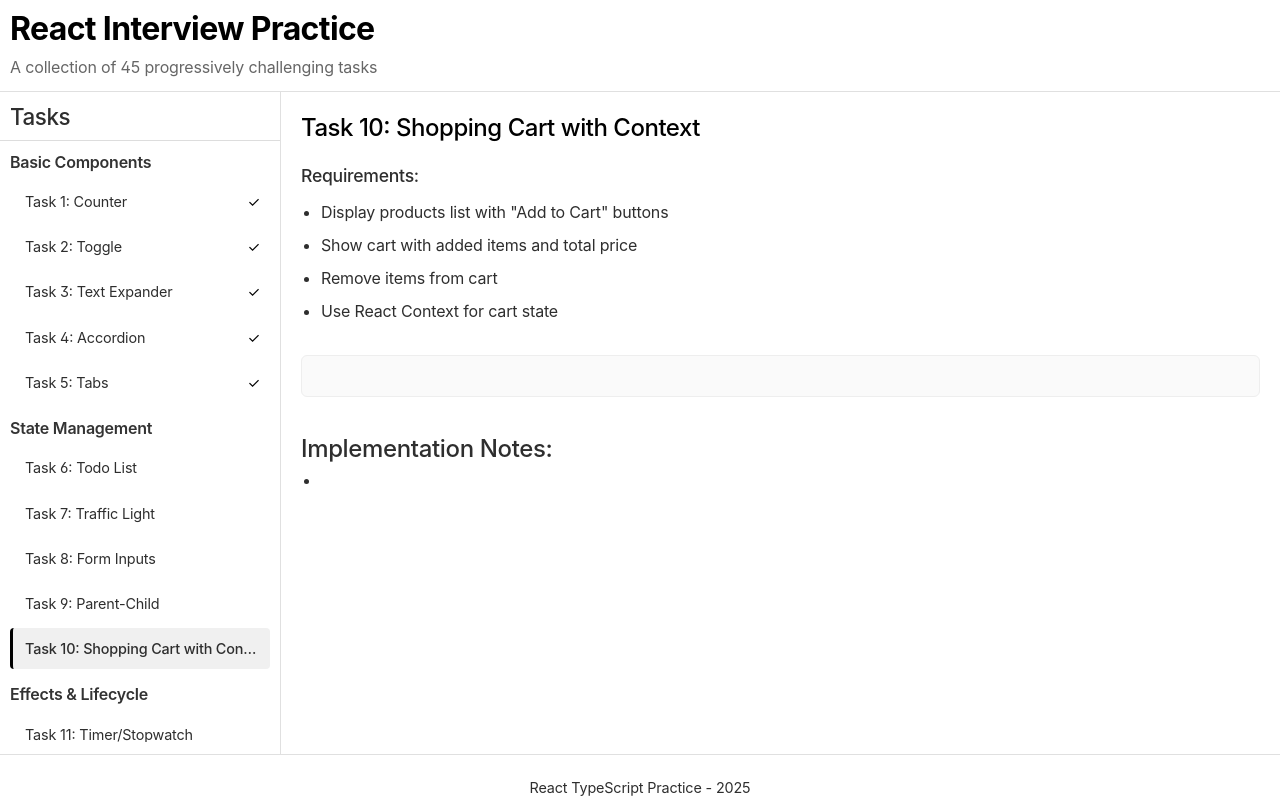
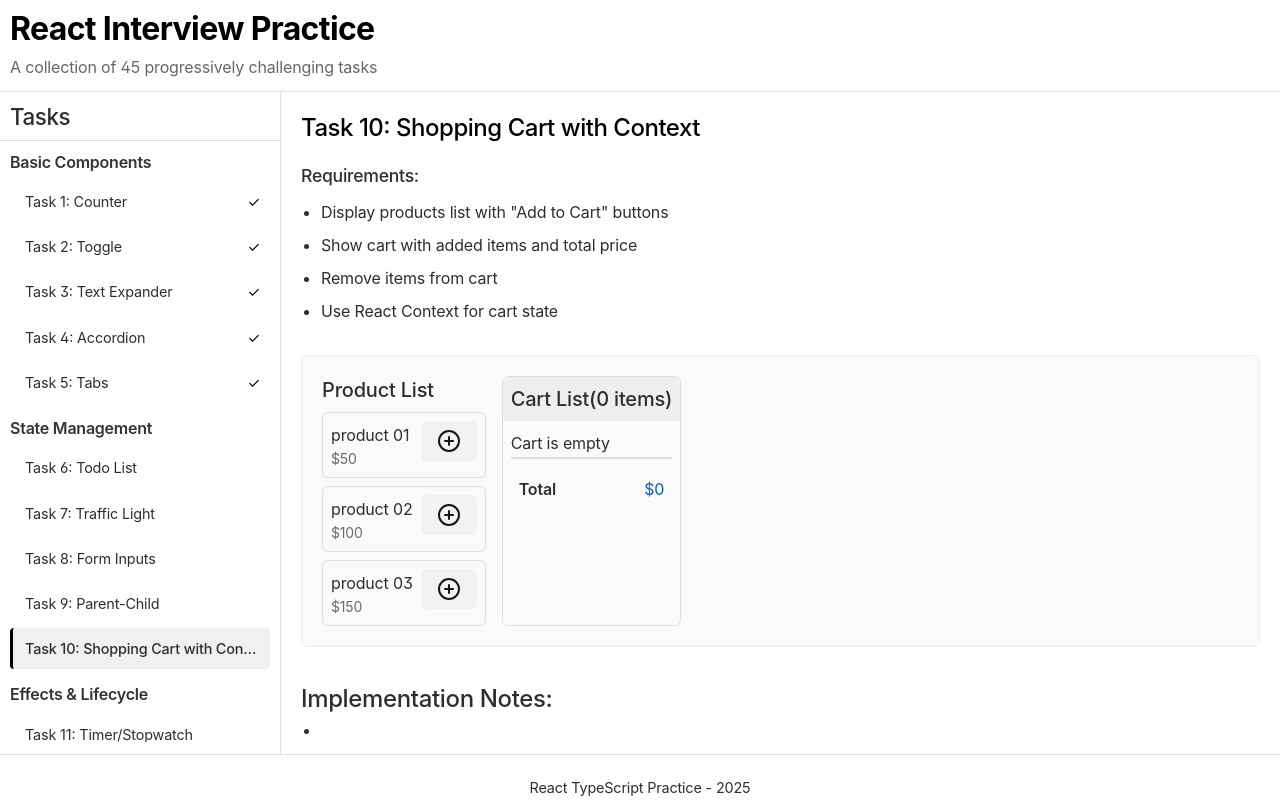
Before and after one commit to SanjoyPator1/WebDevLearning, a React (Vite) app in the folder set-01-frontend-focused/: page / in a window 1280 px wide. Both pictures are taken after a click on the item "Task 10: Shopping Cart with Context". Built offline with nearby package versions, Linux system fonts and the light colour scheme.

Commit message:
react: Task 10: Shopping Cart with Context

```diff
--- a/set-01-frontend-focused/src/tasks/Task10_ShoppingCart/ShoppingCart.tsx
+++ b/set-01-frontend-focused/src/tasks/Task10_ShoppingCart/ShoppingCart.tsx
@@ -1,4 +1,172 @@
+import { CircleMinus, CirclePlus } from "lucide-react";
+import {
+  createContext,
+  useCallback,
+  useContext,
+  useMemo,
+  useState,
+} from "react";
+
+type CartDataType = {
+  id: string;
+  name: string;
+  quantity: number;
+  price: number;
+};
+
+interface ShoppingContextType {
+  cartData: CartDataType[];
+  cartTotalAmount: number;
+  cartTotalItemCount: number;
+  addToCart: (itemId: string) => void;
+  removeFromCart: (itemId: string) => void;
+}
+
+const allShoppingProduct: CartDataType[] = [
+  {
+    id: "p-01",
+    name: "product 01",
+    quantity: 0,
+    price: 50,
+  },
+  {
+    id: "p-02",
+    name: "product 02",
+    quantity: 0,
+    price: 100,
+  },
+  {
+    id: "p-03",
+    name: "product 03",
+    quantity: 0,
+    price: 150,
+  },
+];
+
+// 1. create context with a default value
+const ShoppingContext = createContext<ShoppingContextType | undefined>(
+  undefined
+);
+
+const productMap = new Map(allShoppingProduct.map((p) => [p.id, { ...p }]));
+
+// 2. create a context provider
+const ShoppingProvider: React.FC<{ children: React.ReactNode }> = ({
+  children,
+}) => {
+  const [currentCartData, setCurrentCartData] = useState<CartDataType[]>([]);
+
+  const addToCart = useCallback(
+    (itemId: string) => {
+      const presentInCart = currentCartData.find(
+        (product) => product.id === itemId
+      );
+      const productToAdd = productMap.get(itemId);
+
+      // if the product is not in cart add a fresh order with quantity 1
+      if (!presentInCart) {
+        productToAdd &&
+          setCurrentCartData((prev) => [
+            { ...productToAdd, quantity: 1 },
+            ...prev,
+          ]);
+      } else {
+        const shoppingCartUpdatedData = currentCartData.map((cartData) => {
+          return cartData.id === itemId
+            ? {
+                ...cartData,
+                quantity: (cartData.quantity += 1),
+              }
+            : cartData;
+        });
+        setCurrentCartData(shoppingCartUpdatedData);
+      }
+    },
+    [currentCartData]
+  );
+
+  const removeFromCart = useCallback(
+    (itemId: string) => {
+      const presentInCart = currentCartData.find(
+        (product) => product.id === itemId
+      );
+
+      // if the product is not in cart add a fresh order with quantity 1
+      if (!presentInCart) {
+        return;
+      }
+      // when only one quantity is left remove the product
+      else if (presentInCart.quantity === 1) {
+        const newCartData = currentCartData.filter(
+          (cartItem) => cartItem.id !== itemId
+        );
+
+        setCurrentCartData(newCartData);
+      }
+      // if more than 1 quantity of the product is left then decrease the quantity
+      else {
+        const shoppingCartUpdatedData = currentCartData.map((cartData) => {
+          return cartData.id === itemId
+            ? {
+                ...cartData,
+                quantity: (cartData.quantity -= 1),
+              }
+            : cartData;
+        });
+        setCurrentCartData(shoppingCartUpdatedData);
+      }
+    },
+    [currentCartData]
+  );
+
+  const cartTotalAmount = currentCartData.reduce(
+    (total, cartItemData) => total + cartItemData.price * cartItemData.quantity,
+    0
+  );
+  const cartTotalItemCount = currentCartData.reduce(
+    (total, cartItemData) => total + cartItemData.quantity,
+    0
+  );
+
+  const value = useMemo(
+    () => ({
+      cartData: currentCartData,
+      addToCart,
+      cartTotalAmount,
+      cartTotalItemCount,
+      removeFromCart,
+    }),
+    [currentCartData, addToCart, removeFromCart]
+  );
+
+  return (
+    <ShoppingContext.Provider value={value}>
+      {children}
+    </ShoppingContext.Provider>
+  );
+};
+
+// 3. create a custom hook for using this context
+const useShoppingCart = (): ShoppingContextType => {
+  const context = useContext(ShoppingContext);
+
+  if (context === undefined) {
+    throw new Error("useShoppingCart must be used with a ShoppingProvider");
+  }
+
+  return context;
+};
+
+// 4. root component
 function ShoppingCart() {
+  const {
+    cartData,
+    addToCart,
+    removeFromCart,
+    cartTotalAmount,
+    cartTotalItemCount,
+  } = useShoppingCart();
+
   return (
     <div className="task-container">
       <h2>Task 10: Shopping Cart with Context</h2>
@@ -13,7 +181,72 @@ function ShoppingCart() {
         </ul>
       </div>
 
-      <div className="implementation">{/* Implementation goes here */}</div>
+      <div className="implementation flex flex-col md:flex-row gap-4">
+        {/* product list */}
+        <div className="flex flex-col gap-2">
+          <h4>Product List</h4>
+          {allShoppingProduct.map((prod) => {
+            return (
+              <div
+                key={prod.id}
+                className="border rounded-md p-2 flex gap-2 justify-between"
+              >
+                <div>
+                  <p>{prod.name}</p>
+                  <p className="opacity-70 text-sm">${prod.price}</p>
+                </div>
+                <button
+                  className="btn btn-secondary h-fit w-fit"
+                  onClick={() => addToCart(prod.id)}
+                >
+                  <CirclePlus />
+                </button>
+              </div>
+            );
+          })}
+        </div>
+
+        {/* cart list */}
+        <div className="flex flex-col border rounded-md">
+          <h4 className="bg-background p-2">
+            Cart List({cartTotalItemCount} items)
+          </h4>
+          <div className="flex flex-col gap-2 p-2 divide-y-2">
+            {cartData.length === 0 ? (
+              <p>Cart is empty</p>
+            ) : (
+              cartData.map((cartItem) => {
+                return (
+                  <div
+                    key={cartItem.id}
+                    className="p-2 flex gap-4 justify-between"
+                  >
+                    <div>
+                      <p>{cartItem.name}</p>
+                      <p className="opacity-70 text-sm">
+                        ${cartItem.price} x {cartItem.quantity}
+                      </p>
+                    </div>
+                    <div>
+                      ${cartItem.price * cartItem.quantity}
+                      <button
+                        className="btn btn-secondary h-fit w-fit"
+                        onClick={() => removeFromCart(cartItem.id)}
+                      >
+                        <CircleMinus />
+                      </button>
+                    </div>
+                  </div>
+                );
+              })
+            )}
+            <div className="p-2 flex justify-between">
+              <p className="font-semibold">Total</p>
+              <p className="text-text-accent">${cartTotalAmount}</p>
+            </div>
+          </div>
+        </div>
+      </div>
 
       <div className="task-notes">
         <h3>Implementation Notes:</h3>
@@ -25,4 +258,8 @@ function ShoppingCart() {
   );
 }
 
-export default ShoppingCart;
+export default () => (
+  <ShoppingProvider>
+    <ShoppingCart />
+  </ShoppingProvider>
+);
```
